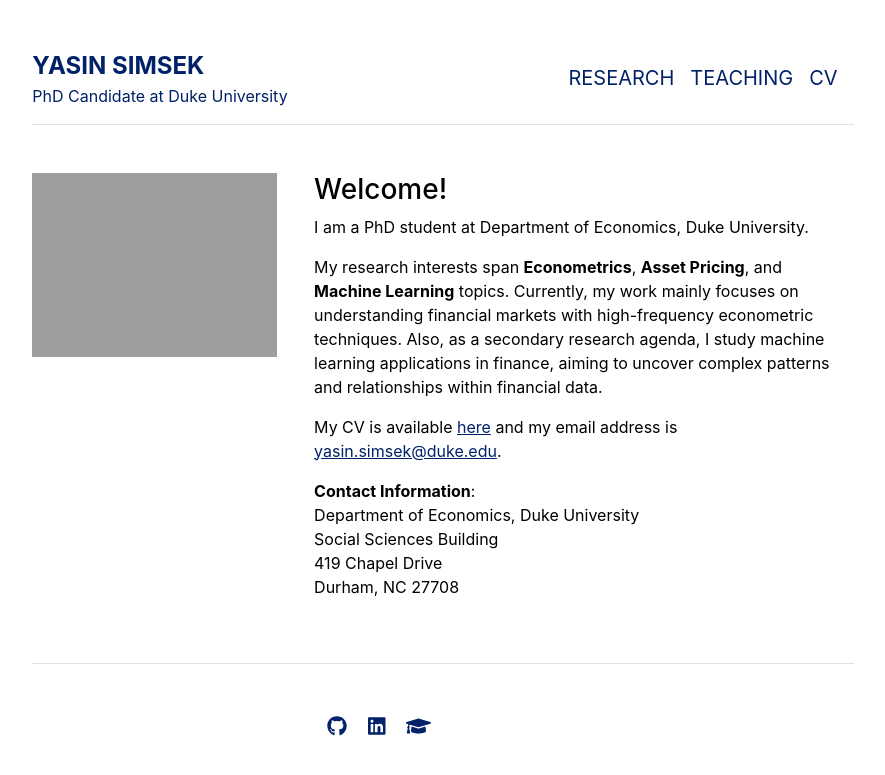
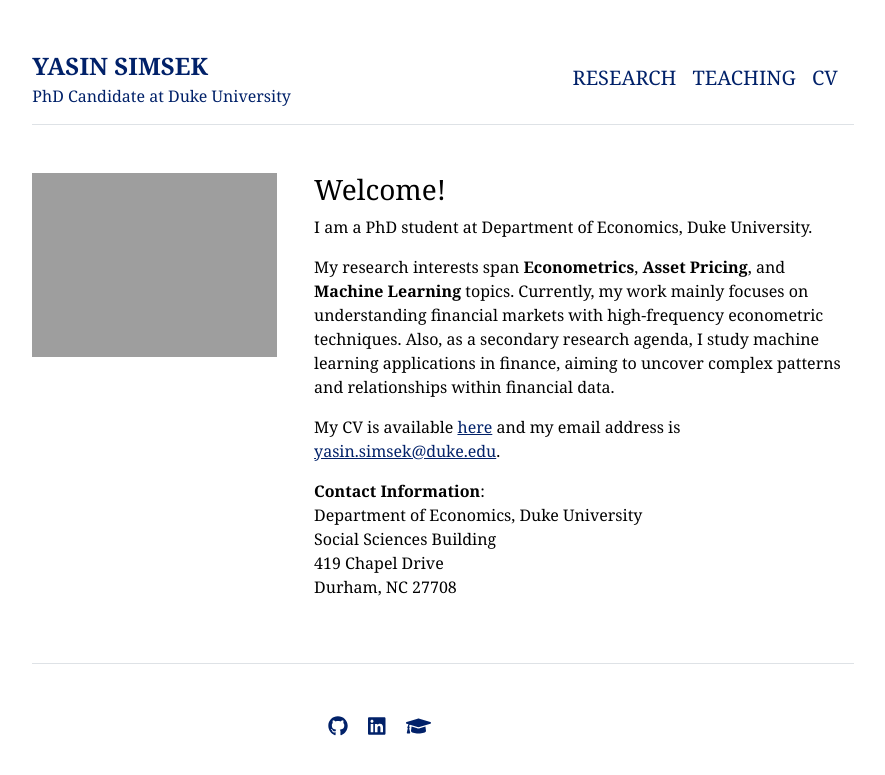
Before and after one commit to yasin-simsek/yasin-simsek.github.io, a Jekyll site: the page built from index.md, in a window 1280 px wide. Shown: the top 775 px of the page, without its empty margins (197-1082 px from the left). Built offline with Jekyll 4.4.1, drawn with Linux system fonts in a browser that asks for light colours.

Commit message:
font update

```diff
--- a/_sass/main.scss
+++ b/_sass/main.scss
@@ -1,6 +1,7 @@
 $backgroundColor: #ffffff; // White background in HEX
 $bodyColor: #000000; // Dark red color in HEX
-$bodyFont: -apple-system,BlinkMacSystemFont,"Segoe UI",Helvetica,Arial,sans-serif,"Apple Color Emoji","Segoe UI Emoji","Segoe UI Symbol"; // Font stack
+// $bodyFont: -apple-system,BlinkMacSystemFont,"Segoe UI",Helvetica,Arial,sans-serif,"Apple Color Emoji","Segoe UI Emoji","Segoe UI Symbol"; // Font stack
+$bodyFont: "Merriweather", Georgia, serif; // Elegant serif font for academic websites
 $linkColor: #012169; // Duke navy color in HEX
 
 body {
```
